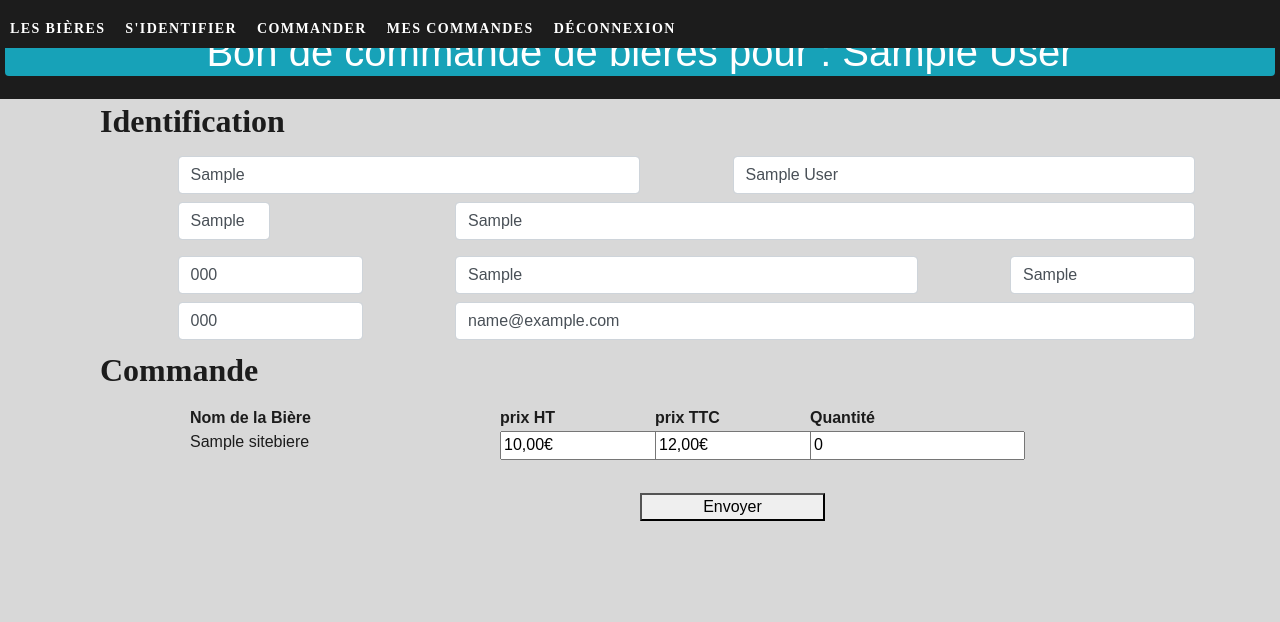
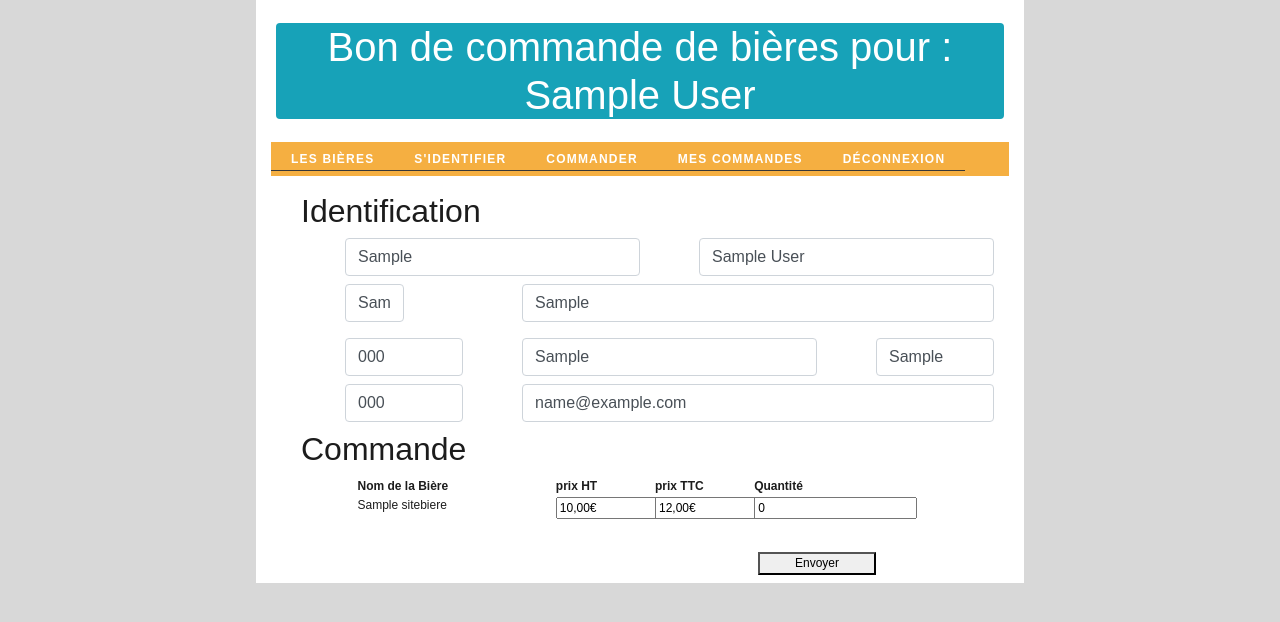
Before and after one commit to isabu77/sitebierePHP, a PHP site: page /boncommande.php in a window 1280 px wide. Shown: the top 622 px of the page. Run offline with PHP 8.4, Linux system fonts and the light colour scheme; the visitor is signed in with stand-in values (Sample User, id 1); tables that the repository leaves empty or names only in its code hold one stand-in row (values such as "Sample post").

Commit message:
site fonctionnel et relooké

```diff
--- a/assets/css/style.css
+++ b/assets/css/style.css
@@ -1,32 +1,11 @@
 body{
-	font : 16px/1.4em'PT Sans', Sans-Serif;
+	font : 12px/1.4em'PT Sans', Sans-Serif;
 	color: #1c1c1c;
 	background-color: #d8d8d8;
 }
 
-p,ul{
-	margin: 0 0 1.5em;	/* marge en bas */
-}
-
-ul{
-	list-style: disc;		/* puces*/
-	padding:	0 0 0 20px; /* décalage du left */
-}
-
 a{
-	color:#1D7405;		/* vert */
-}
-
-h1{
-
-}
-
-h2{
-	font-family: 'PT Serif', Serif;
-	font-size:32px;
-	line-height: 1.4em;
-	margin:0 0 .4em;
-	font-weight:bold;
+	color:#1D7405;		/* les liens en vert */
 }
 
 /* layout */
@@ -35,16 +14,10 @@ h2{
 	background-color: #fff;
 }
 
-article{
-	border-bottom:1px solid #d8d8d8;
-	padding: 10px 20px 0 20px; /* haut droite bas gauche */
-	margin: 10px 0; /* en haut et en bas */
-}
-
 /* header */
 
 header{
-	background: #1c1c1c;
+	background: #fff; /*#1c1c1c; anthracite */
 	padding: 15px 20px ; /* haut+bas droite+gauche */
 }
 
@@ -67,7 +40,7 @@ header{
 
 #primary_nav ul{
 	list-style:  none;
-	background: #1c1c1c;
+	background: rgba(243,156,18,0.8);
 	padding:5px 0; /* haut+bas et droite+gauche*/
 
 }
@@ -75,7 +48,7 @@ header{
 #primary_nav li a{
 	display: block;
 	padding: 0 20px; /* haut+bas et droite+gauche*/
-	color:#fff;
+	color:#fff;		/*couleur du texte : blanc */
 	text-decoration: none; /* pas de soulignement*/
 	text-transform: uppercase;
 	font-weight: bold;
@@ -83,10 +56,6 @@ header{
 	line-height: 2em;
 	height:2em;	/* hauteur du lien pour le clic */
 	border-bottom:1px solid #383838;
-}
-
-#primary_nav li:last-child a{
-	border-bottom:none; /* pas de bordure sur le dernier*/
 }
 
 /* inverser la couleur sur survol en ordi (hover)
@@ -117,29 +86,4 @@ et seulement les ecrans*/
 		margin:auto;  /* le centrer car position relative*/
 	}
 
-	a.to_nav{
-		display:none;  /* menu disparait du haut à droite */
-	}
-
-	/* remonter le menu du bas  tout en haut */
-	#primary_nav{
-		position:absolute;
-		top: 10px;	/*à partir du haut */
-		background: none;
-	}
-	#primary_nav li{
-		display:inline; /* le mettre sur une ligne */
-	}
-
-	#primary_nav li a{
-		float:left; /* par rapport à la droite */
-		border:none;
-		padding: 0 10px; /* fait décaler le tout à droite */
-		border-radius: 2px; /* arrondi*/
-	}
-
-	#primary_nav li.top{
-		display:none;
-	}
-
 }
--- a/boncommande.php
+++ b/boncommande.php
@@ -141,7 +141,7 @@ else{
 </head>
 
 <body>
-<div>
+<div class='wrapper container'>
 
   <!-- LE HEADER : affichage du titre initial ou de Bonjour prénom nom ! -->
   <header class="row">
@@ -174,6 +174,16 @@ else{
   }
   ?>
   <!-- PREMIER AFFICHAGE : si pas de paramètre GET  dans l'url , on commande -->
+<!-- MENU  -->
+    <nav id = "primary_nav" class="col-12 col-md-12 text-center font-weight-bold">
+      <ul class="row">
+        <li><a href="index.php">Les bières</a></li>
+        <li><a href="identification.php">S'identifier</a></li>
+        <li><a href="boncommande.php">Commander</a></li>
+        <li><a href="mescommandes.php">Mes commandes</a></li>
+        <li><a href="identification.php?deconnect=true">Déconnexion</a></li>
+      </ul>
+    </nav>
   <section id = "section1" class='container'>
     <!-- Formulaire client avec envoi sur soi-meme en mode GET -->
     <form action="" method="get" class = 'col-md-12'>
@@ -205,30 +215,30 @@ else{
           <div class = "mb-2 form-group">
             <h2>Commande</h2>
           </div>
-          <table class = 'col-md-10 offset-md-1' >
+          <table class = 'col-12 col-md-10 offset-md-1' >
             <!-- entete du tableau de commande -->
             <thead>
               <tr class="row">
-                  <th class="col-md-4">Nom de la Bière</th> <!-- Nom bière-->
-                  <th class="col-md-2">prix HT</th> <!-- prix HT -->
-                  <th class="col-md-2">prix TTC</th> <!-- prix TTC-->
-                  <th class="col-md-4">Quantité</th> <!-- quantité-->
+                  <th class="col-4 ">Nom de la Bière</th> <!-- Nom bière-->
+                  <th class="col-2 ">prix HT</th> <!-- prix HT -->
+                  <th class="col-2">prix TTC</th> <!-- prix TTC-->
+                  <th class="col-2">Quantité</th> <!-- quantité-->
               </tr>
             </thead>
             <tbody>
 <?php  for ($i=0; $i < count($beerArray) ; $i++):?>
               <tr class="row">
-                  <td class="col-md-4"><?= (String)$beerArray[$i][1]?></td> <!-- Nom bière-->
-                  <td class="col-md-2"><input readonly type="text" id="ht<?= (String)$beerArray[$i][0]?>" value="<?=(String)number_format($beerArray[$i][4],2,',',' ').'€';?>"></td> <!-- prix HT -->
-                  <td class="col-md-2"><input readonly type="text" id="ttc<?= (String)$beerArray[$i][0]?>" value="<?=(String)number_format($beerArray[$i][4]*1.2,2,',',' ').'€';?>"></td> <!-- prix TTC-->
-                  <td class="col-md-4"><input type="number" name="quantite[]" value=0 min= 0 oninput="quantitebiere(this,<?= (String)$beerArray[$i][0]?>,<?= (String)$beerArray[$i][4]?>, '');"></td> <!-- quantité-->
+                  <td class="col-4"><?= (String)$beerArray[$i][1]?></td> <!-- Nom bière-->
+                  <td class="col-2 "><input readonly type="text" id="ht<?= (String)$beerArray[$i][0]?>" value="<?=(String)number_format($beerArray[$i][4],2,',',' ').'€';?>"></td> <!-- prix HT -->
+                  <td class="col-2"><input readonly type="text" id="ttc<?= (String)$beerArray[$i][0]?>" value="<?=(String)number_format($beerArray[$i][4]*1.2,2,',',' ').'€';?>"></td> <!-- prix TTC-->
+                  <td class="col-2"><input type="number" name="quantite[]" value=0 min= 0 oninput="quantitebiere(this,<?= (String)$beerArray[$i][0]?>,<?= (String)$beerArray[$i][4]?>, '');"></td> <!-- quantité-->
               </tr>
 <?php  endfor; ?>
             </tbody>
           </table>
           <div class = "row mt-4">
             <!-- Bouton pour envoyer le formulaire -->
-            <button type="submit" class="col-md-2 offset-md-6 mt-2">Envoyer</button>
+            <button type="submit" class="col-2 offset-8 col-md-2 offset-md-8 mt-2 mb-2">Envoyer</button>
           </div>
     </form>
 
@@ -236,25 +246,36 @@ else{
 <?php }else{ ?>
             <!-- SECOND AFFICHAGE : traitement des paramètres GET  dans l'url -->
             <!-- CONFIRMATION de la COMMANDE et ENREGISTREMENT en BASE de la commande -->
-    <h2 class='col-12 rounded text-white text-center bg-info col-md-8 offset-md-1'>Voici la confirmation de votre commande</h2>
+    <h2 class='col-12 rounded text-white text-center bg-info col-md-10 offset-md-1'>Voici la confirmation de votre commande</h2>
+<!-- MENU  -->
+    <nav id = "primary_nav" class="col-12 col-md-12 text-center font-weight-bold">
+      <ul class="row">
+        <li><a href="index.php">Les bières</a></li>
+        <li><a href="identification.php">S'identifier</a></li>
+        <li><a href="boncommande.php">Commander</a></li>
+        <li><a href="mescommandes.php">Mes commandes</a></li>
+        <li><a href="identification.php?deconnect=true">Déconnexion</a></li>
+      </ul>
+
+    </nav>
 
     <table class = 'col-md-10 offset-md-1' >
     <!-- 1ere ligne : titre -->
     <thead>
       <tr class="row">
-          <th class="col-md-4">Nom de la Bière</th> <!-- Nom bière-->
-          <th class="col-md-2">prix HT</th> <!-- prix HT -->
-          <th class="col-md-2">prix TTC</th> <!-- prix TTC-->
-          <th class="col-md-4">Quantité</th> <!-- quantité-->
+          <th class="col-4">Nom de la Bière</th> <!-- Nom bière-->
+          <th class="col-2">prix HT</th> <!-- prix HT -->
+          <th class="col-2">prix TTC</th> <!-- prix TTC-->
+          <th class="col-4">Quantité</th> <!-- quantité-->
       </tr>
     </thead>
     <!-- derniere ligne : totaux -->
      <tfoot>
        <tr class="row">
-          <th class="col-md-4">TOTAL</th> <!-- Nom bière-->
-          <th class="col-md-2"><?= (String)number_format($prixTotalHT,2,',',' ').' €'?></th> <!-- prix HT -->
-          <th class="col-md-2"><?= (String)number_format($prixTotalTTC,2,',',' ').' €'?></th> <!-- prix TTC-->
-          <th class="col-md-4"><?= $quantiteTotal?></th> <!-- quantité-->
+          <th class="col-4">TOTAL</th> <!-- Nom bière-->
+          <th class="col-2"><?= (String)number_format($prixTotalHT,2,',',' ').' €'?></th> <!-- prix HT -->
+          <th class="col-2"><?= (String)number_format($prixTotalTTC,2,',',' ').' €'?></th> <!-- prix TTC-->
+          <th class="col-4"><?= $quantiteTotal?></th> <!-- quantité-->
       </tr>
 
     </tfoot>
@@ -265,34 +286,20 @@ else{
       if ( $quantite > 0){
 ?>
     <tr class="row">
-        <td class="col-md-4"><?= (String)$beerArray[$i][1]?></td> <!-- Nom bière-->
-        <td class="col-md-2"><?=(String)number_format($quantite*$beerArray[$i][4],2,',',' ').'€';?></td> <!-- prix HT -->
-        <td class="col-md-2"><?=(String)number_format(1.2*$quantite*$beerArray[$i][4],2,',',' ').'€';?></td> <!-- prix TTC-->
-        <td class="col-md-4"><?=$quantite?></td> <!-- quantité-->
+        <td class="col-4"><?= (String)$beerArray[$i][1]?></td> <!-- Nom bière-->
+        <td class="col-2"><?=(String)number_format($quantite*$beerArray[$i][4],2,',',' ').'€';?></td> <!-- prix HT -->
+        <td class="col-2"><?=(String)number_format(1.2*$quantite*$beerArray[$i][4],2,',',' ').'€';?></td> <!-- prix TTC-->
+        <td class="col-4"><?=$quantite?></td> <!-- quantité-->
     </tr>
 <?php }
       endfor; ?>
     </tbody>
   </table>
-  <a class="col-md-2 offset-md-6 mt-2"href="boncommande.php">J'en veux encore !</a>
 
 <?php } ?>
 </div>
 
   <footer>
- <!-- MENU  -->
-    <nav id = "primary_nav" class="col-12 col-md-12 text-center font-weight-bold">
-      <ul class="row">
-        <li><a href="index.php">Les bières</a></li>
-        <li><a href="identification.php">S'identifier</a></li>
-        <li><a href="boncommande.php">Commander</a></li>
-        <li><a href="mescommandes.php">Mes commandes</a></li>
-        <li><a href="identification.php?deconnect=true">Déconnexion</a></li>
-
-        <li class = "top"><a href="#home">Top</a></li>
-      </ul>
-
-    </nav>
 
   </footer>
 
```
Also changed, not shown: assets/css/styleboncommande.css (deleted, +0 -73 lines), index.php (+7 -15 lines), mescommandes.php (+20 -28 lines), assets/img/arbreVert.jpg (added), 1 other file.
